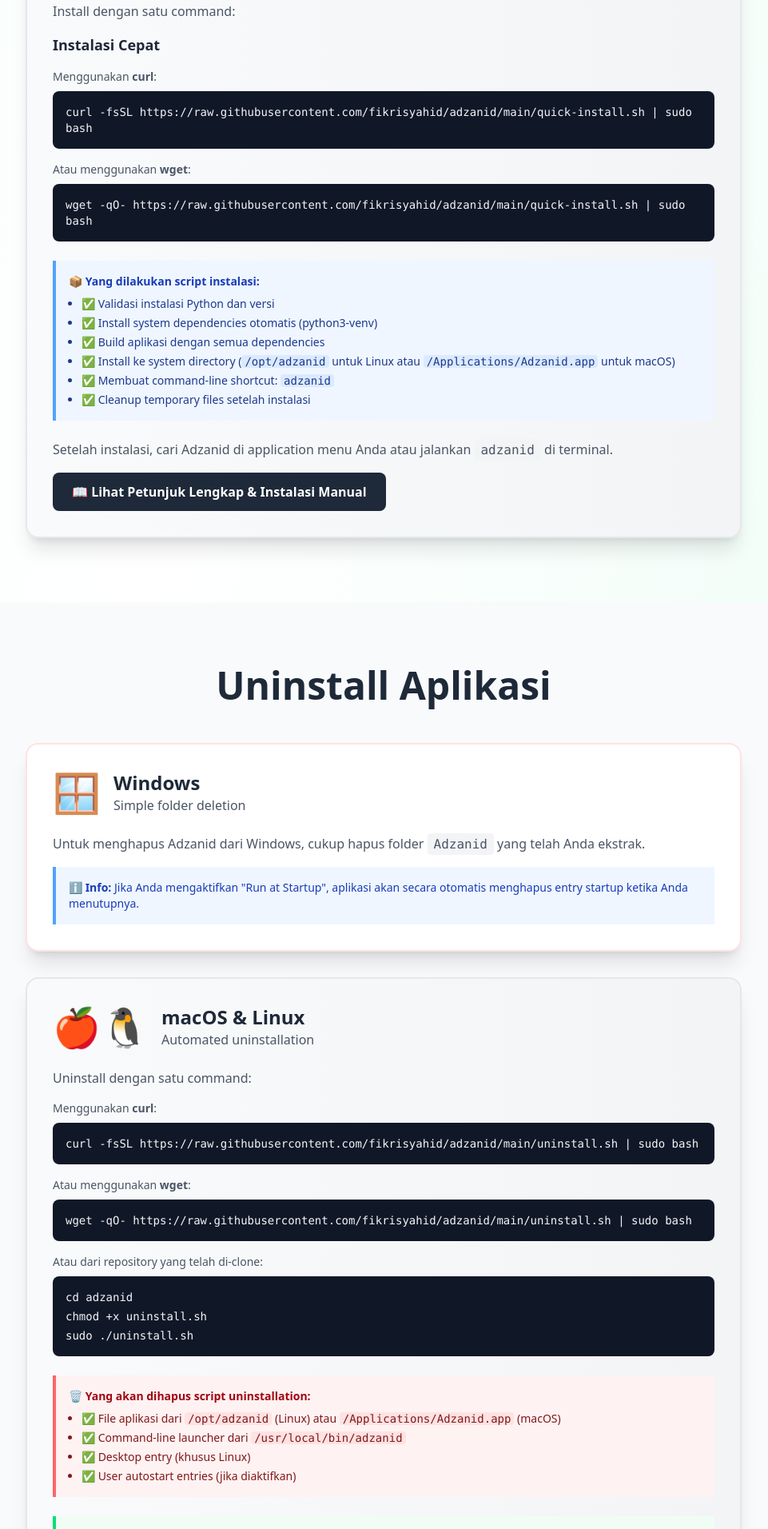
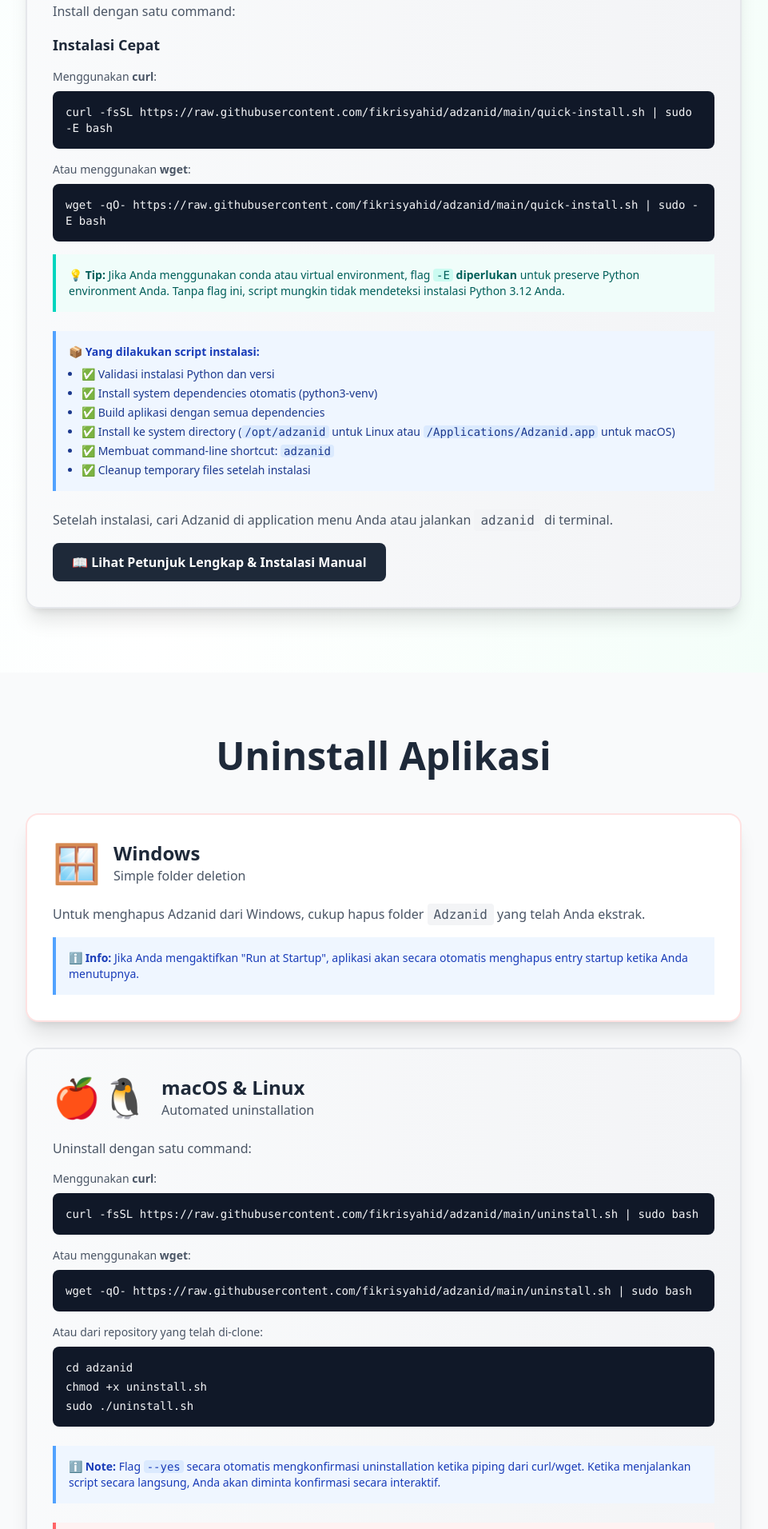
Before and after one commit to fikrisyahid/adzanid-web, a React (Vite) app: page / in a window 1280 px wide. Shown: the part 3880-5792 px from the top of the page at 80% size, without its empty margins (160-1121 px from the left). Built offline with nearby package versions, Linux system fonts and the light colour scheme.

Commit message:
update: install & uninstall script

```diff
--- a/src/App.tsx
+++ b/src/App.tsx
@@ -293,7 +293,7 @@
               <div>
                 <p className="text-sm text-gray-600 mb-2">Menggunakan <strong>curl</strong>:</p>
                 <div className="bg-gray-900 text-gray-100 rounded-lg p-4 font-mono text-sm overflow-x-auto">
-                  <div>curl -fsSL https://raw.githubusercontent.com/fikrisyahid/adzanid/main/quick-install.sh | sudo bash</div>
+                  <div>curl -fsSL https://raw.githubusercontent.com/fikrisyahid/adzanid/main/quick-install.sh | sudo -E bash</div>
                 </div>
               </div>
 
@@ -301,8 +301,14 @@
               <div>
                 <p className="text-sm text-gray-600 mb-2">Atau menggunakan <strong>wget</strong>:</p>
                 <div className="bg-gray-900 text-gray-100 rounded-lg p-4 font-mono text-sm overflow-x-auto">
-                  <div>wget -qO- https://raw.githubusercontent.com/fikrisyahid/adzanid/main/quick-install.sh | sudo bash</div>
+                  <div>wget -qO- https://raw.githubusercontent.com/fikrisyahid/adzanid/main/quick-install.sh | sudo -E bash</div>
                 </div>
+              </div>
+
+              <div className="bg-teal-50 border-l-4 border-teal-400 p-4">
+                <p className="text-sm text-teal-800">
+                  <strong>💡 Tip:</strong> Jika Anda menggunakan conda atau virtual environment, flag <code className="bg-teal-100 px-1 rounded">-E</code> <strong>diperlukan</strong> untuk preserve Python environment Anda. Tanpa flag ini, script mungkin tidak mendeteksi instalasi Python 3.12 Anda.
+                </p>
               </div>
             </div>
 
@@ -405,6 +411,12 @@
               </div>
             </div>
 
+            <div className="bg-blue-50 border-l-4 border-blue-400 p-4 mb-6">
+              <p className="text-sm text-blue-800">
+                <strong>ℹ️ Note:</strong> Flag <code className="bg-blue-100 px-1 rounded">--yes</code> secara otomatis mengkonfirmasi uninstallation ketika piping dari curl/wget. Ketika menjalankan script secara langsung, Anda akan diminta konfirmasi secara interaktif.
+              </p>
+            </div>
+
             <div className="bg-red-50 border-l-4 border-red-400 p-4 mb-6">
               <p className="text-sm text-red-800 mb-2">
                 <strong>🗑️ Yang akan dihapus script uninstallation:</strong>
```
